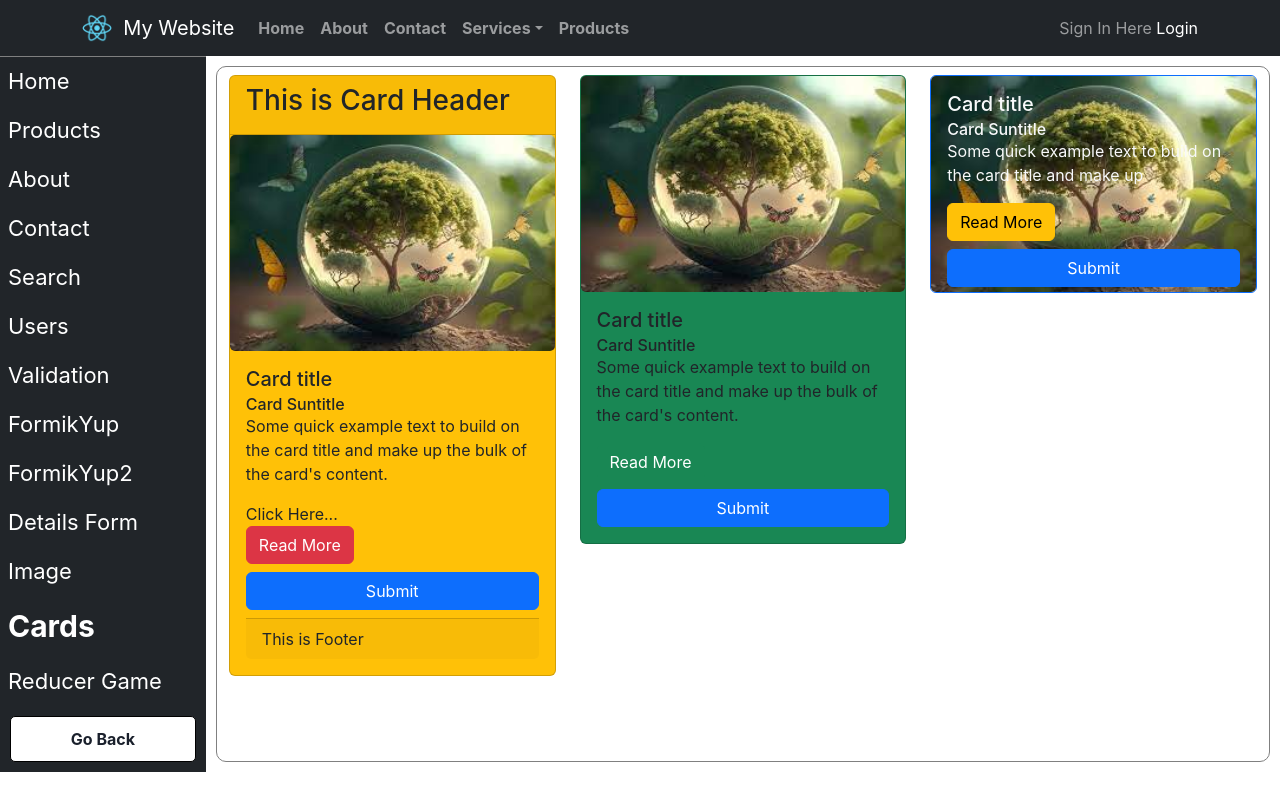
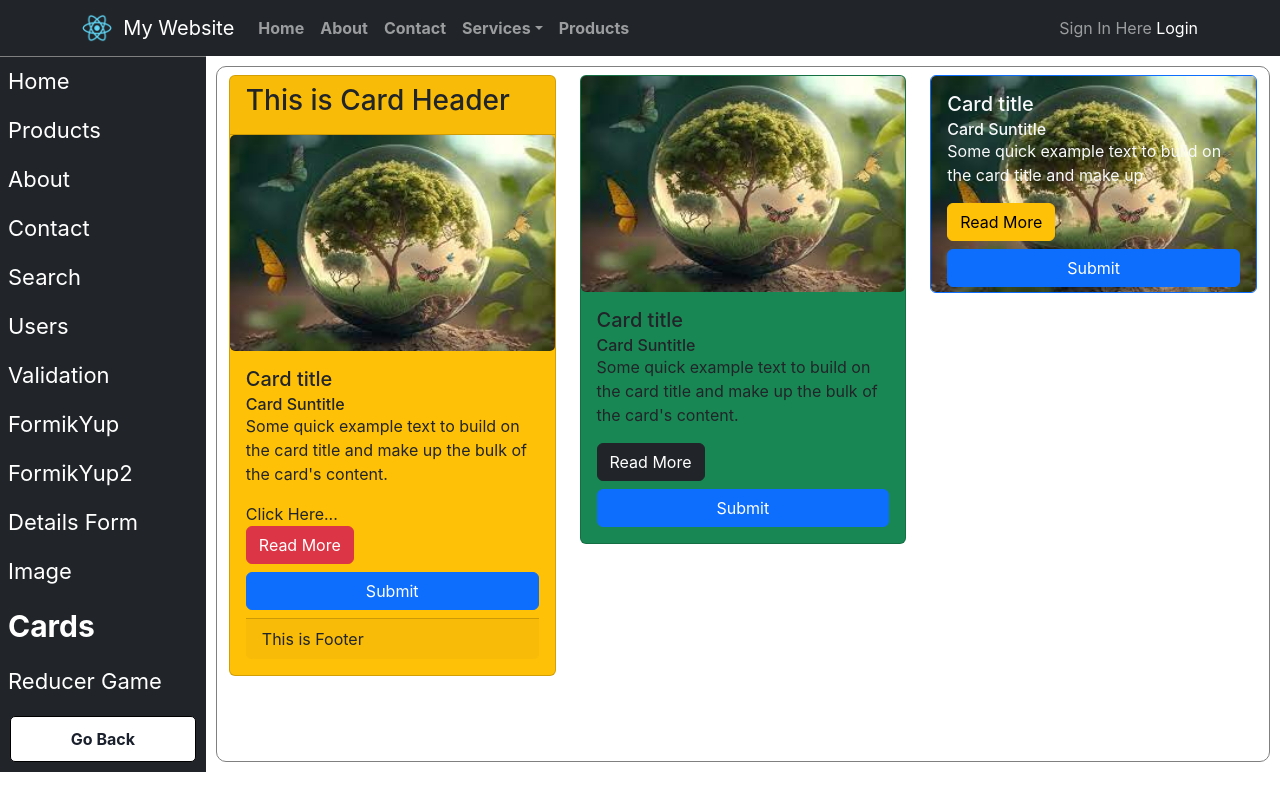
Before and after one commit to aniketJain1/react_routes, a React (Create React App) app: page /cards in a window 1280 px wide. Built offline with nearby package versions, Linux system fonts and the light colour scheme.

Commit message:
Some Changes in Cards | Jeans | Shirts component

```diff
--- a/src/Cards/CardsBs.js
+++ b/src/Cards/CardsBs.js
@@ -36,7 +36,7 @@ function CardsBs() {
                   Some quick example text to build on the card title and make up
                   the bulk of the card's content.
                 </Card.Text>
-                <Button variant="success">Read More</Button>
+                <Button variant="dark">Read More</Button>
                 <div className="d-grid mt-2">
                   <Button variant="primary">Submit</Button>
                 </div>
--- a/src/Product/Jeans.js
+++ b/src/Product/Jeans.js
@@ -2,7 +2,6 @@ import React, { useEffect, useState } from "react";
 import axios from "axios";
 
 import { Button, Card, Col, Container, Row } from "react-bootstrap";
-import { Text } from "@chakra-ui/react";
 
 function Jeans() {
   const [apiData, setApiData] = useState([]);
@@ -67,7 +66,7 @@ function Jeans() {
 
 function JeansCard({ title, body }) {
   return (
-    <Col md={4} lg={3} className="mt-3">
+    <Col sm={6} md={4} lg={3}  className="mt-3">
       <Card bg="" border="primary" className=" shadow mb-5 bg-white rounded">
         <Card.Img src={process.env.PUBLIC_URL + "/images/jeans.jpg"} />
         <Card.Body>
--- a/src/Product/Shirts.js
+++ b/src/Product/Shirts.js
@@ -50,7 +50,7 @@ function Shirts() {
 
 function ShirtsCard({key, title, url, thumbnailUrl }) {
   return (
-    <Col md={3} className="mt-3">
+    <Col sm={6} md={4} lg={3} className="mt-3">
       <Card className="shadow mb-5 bg-white rounded">
         <Card.Img src={url} />
         <Card.Body>
```
